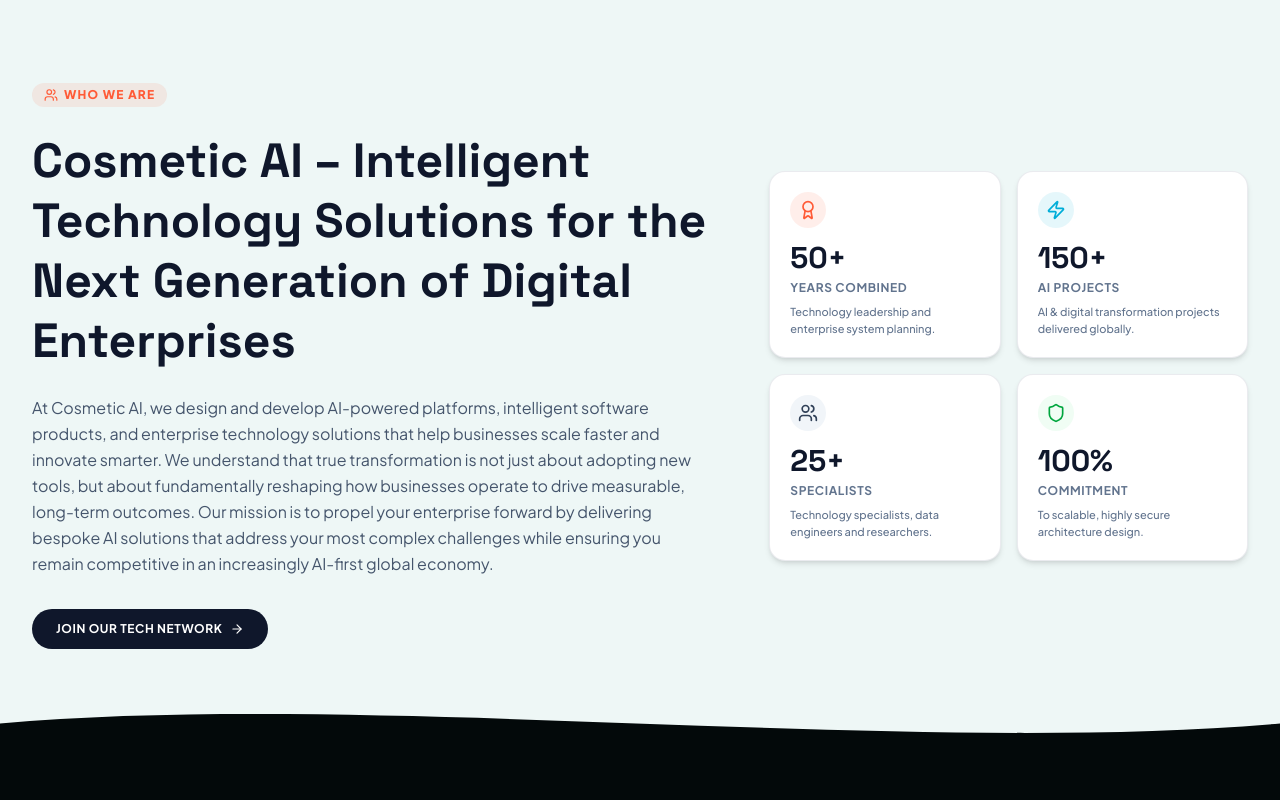
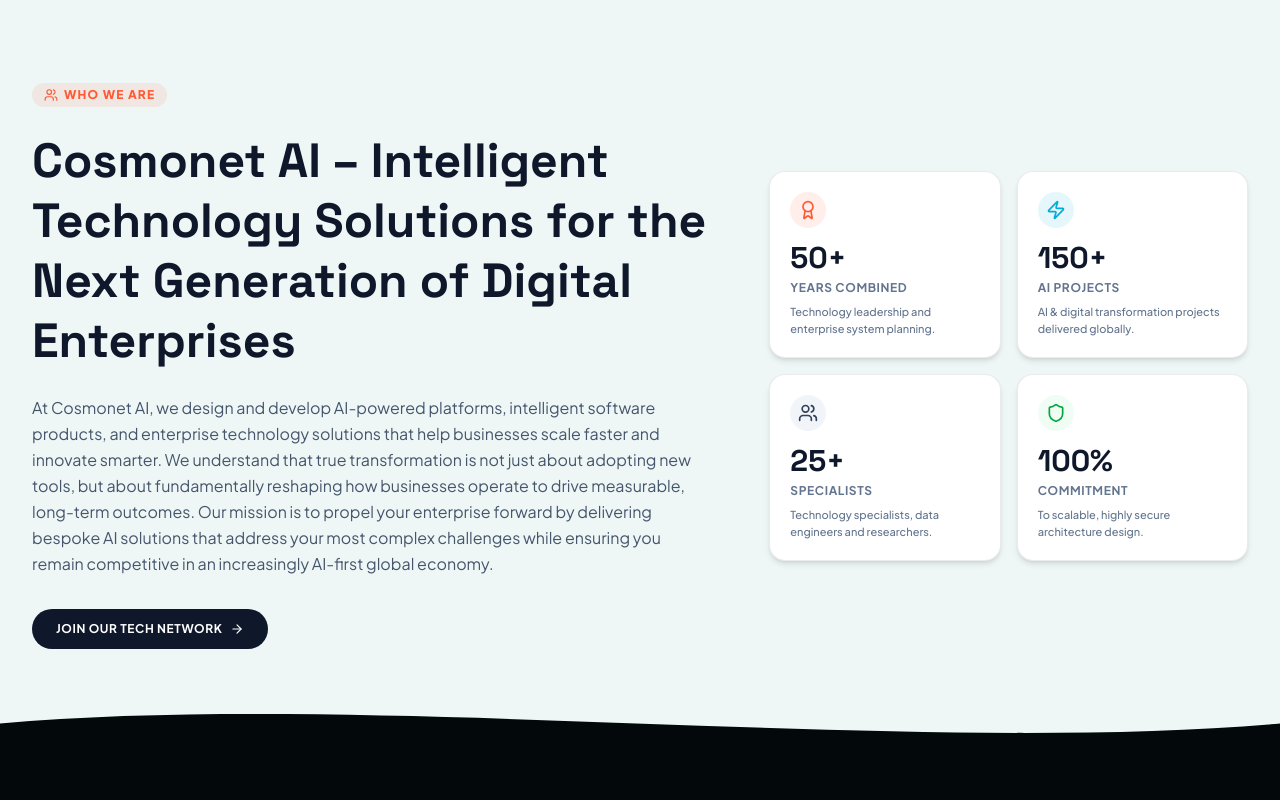
Before and after one commit to pashaarshad/demo-test-cosmnet-ai, a React (Vite) app: page / in a window 1280 px wide. Shown: the part 980-1780 px from the top of the page. Built offline with nearby package versions, Linux system fonts and the light colour scheme.

Commit message:
chore: rename project to Cosmonet AI
Update branding references throughout the application to reflect the transition from Cosmetic AI to Cosmonet AI.

```diff
--- a/index.html
+++ b/index.html
@@ -3,7 +3,7 @@
   <head>
     <meta charset="UTF-8" />
     <meta name="viewport" content="width=device-width, initial-scale=1.0" />
-    <title>Cosmetic AI</title>
+    <title>Cosmonet AI</title>
   </head>
   <body>
     <div id="root"></div>
--- a/metadata.json
+++ b/metadata.json
@@ -1,6 +1,6 @@
 {
-  "name": "Cosmetic AI",
-  "description": "An AI-powered platforms, intelligent software products, and enterprise technology solutions portal for Cosmetic AI, featuring custom interactive squad builders, tech stack calibration, and job portals.",
+  "name": "Cosmonet AI",
+  "description": "An AI-powered platforms, intelligent software products, and enterprise technology solutions portal for Cosmonet AI, featuring custom interactive squad builders, tech stack calibration, and job portals.",
   "requestFramePermissions": [],
   "majorCapabilities": ["MAJOR_CAPABILITY_SERVER_SIDE_GEMINI_API"]
 }
--- a/src/components/CareersView.tsx
+++ b/src/components/CareersView.tsx
@@ -132,7 +132,7 @@
         {/* Header Block */}
         <div className="text-center max-w-2xl mx-auto space-y-4">
           <span className="px-3.5 py-1.5 bg-[#00ADD8]/10 text-[#00ADD8] border border-[#00ADD8]/20 rounded-full text-xs font-bold uppercase tracking-wider">
-            Cosmetic AI Careers Center
+            Cosmonet AI Careers Center
           </span>
           <h1 className="text-3xl sm:text-4xl md:text-5xl font-display font-black tracking-tight">
             Find Your Next Future
@@ -336,7 +336,7 @@
             {/* Footer buttons */}
             <div className="p-6 border-t border-[#143B41]/30 bg-[#051517] flex justify-between gap-4">
               <button
-                onClick={() => alert("Job Saved to your Cosmetic AI profile!")}
+                onClick={() => alert("Job Saved to your Cosmonet AI profile!")}
                 className="px-5 py-3 border border-white/20 hover:border-white rounded-full text-xs font-bold uppercase tracking-wider flex items-center gap-1.5 cursor-pointer text-gray-300 hover:text-white transition-colors"
               >
                 <Bookmark className="w-4 h-4 text-[#00ADD8]" />
--- a/src/components/Footer.tsx
+++ b/src/components/Footer.tsx
@@ -59,13 +59,13 @@
             >
               <img
                 src={logoImg}
-                alt="Cosmetic AI Logo"
+                alt="Cosmonet AI Logo"
                 className="w-14 h-14 md:w-20 md:h-20 object-contain group-hover:rotate-12 transition-transform duration-500 ease-out"
                 referrerPolicy="no-referrer"
               />
               <img
                 src={logoTextImg}
-                alt="Cosmetic AI"
+                alt="Cosmonet AI"
                 className="h-12 md:h-16 w-auto object-contain"
                 referrerPolicy="no-referrer"
               />
@@ -73,7 +73,7 @@
             </div>
 
             <p className="text-sm text-gray-400 max-w-sm leading-relaxed">
-              Cosmetic AI is a technology and artificial intelligence solutions company focused on building AI-driven products, digital platforms, and intelligent automation systems for modern enterprises.
+              Cosmonet AI is a technology and artificial intelligence solutions company focused on building AI-driven products, digital platforms, and intelligent automation systems for modern enterprises.
             </p>
 
             <div className="flex gap-3 pt-2">
@@ -204,7 +204,7 @@
         {/* Bottom Legal bar */}
         <div className="pt-8 border-t border-[#143B41]/30 flex flex-col md:flex-row justify-between items-center text-xs text-gray-500 gap-4">
           <div>
-            &copy; {new Date().getFullYear()} Cosmetic AI. All rights reserved.
+            &copy; {new Date().getFullYear()} Cosmonet AI. All rights reserved.
           </div>
           <div className="flex gap-4">
             <a href="#privacy" className="hover:text-white hover:underline transition-colors">Privacy Policy</a>
--- a/src/components/Header.tsx
+++ b/src/components/Header.tsx
@@ -64,13 +64,13 @@
         >
           <img
             src={logoImg}
-            alt="Cosmetic AI Logo"
+            alt="Cosmonet AI Logo"
             className="w-12 h-12 md:w-18 md:h-18 object-contain group-hover:rotate-12 transition-transform duration-500 ease-out"
             referrerPolicy="no-referrer"
           />
           <img
             src={logoTextImg}
-            alt="Cosmetic AI"
+            alt="Cosmonet AI"
             className="h-16 md:h-24 w-auto object-contain"
             referrerPolicy="no-referrer"
           />
--- a/src/components/HomeView.tsx
+++ b/src/components/HomeView.tsx
@@ -143,7 +143,7 @@
     id: "security-compliance",
     icon: Shield,
     title: "Security & Compliance Engineering",
-    subtitle: "Cosmetic AI ensures Security is embedded into every layer of the technology stack from day one.",
+    subtitle: "Cosmonet AI ensures Security is embedded into every layer of the technology stack from day one.",
     points: [
       "End-to-end resilience across systems and infrastructure",
       "Secure cloud environments with built-in protection layers",
@@ -320,7 +320,7 @@
               transition={{ duration: 0.6, delay: 0.2 }}
               className="text-base sm:text-lg md:text-xl text-gray-300 max-w-xl leading-relaxed"
             >
-              At <strong className="text-white font-extrabold">Cosmetic AI</strong>, we design and develop AI-powered platforms, intelligent software products, and enterprise technology solutions that help businesses scale faster and innovate smarter.
+              At <strong className="text-white font-extrabold">Cosmonet AI</strong>, we design and develop AI-powered platforms, intelligent software products, and enterprise technology solutions that help businesses scale faster and innovate smarter.
             </motion.p>
 
             <motion.div
@@ -441,11 +441,11 @@
               </div>
 
               <h2 className="text-3xl sm:text-4xl md:text-5xl font-display font-black leading-tight text-slate-900">
-                Cosmetic AI – Intelligent Technology Solutions for the Next Generation of Digital Enterprises
+                Cosmonet AI – Intelligent Technology Solutions for the Next Generation of Digital Enterprises
               </h2>
 
               <p className="text-sm sm:text-base text-slate-600 leading-relaxed max-w-2xl">
-                At Cosmetic AI, we design and develop AI-powered platforms, intelligent software products, and enterprise technology solutions that help businesses scale faster and innovate smarter. We understand that true transformation is not just about adopting new tools, but about fundamentally reshaping how businesses operate to drive measurable, long-term outcomes. Our mission is to propel your enterprise forward by delivering bespoke AI solutions that address your most complex challenges while ensuring you remain competitive in an increasingly AI-first global economy.
+                At Cosmonet AI, we design and develop AI-powered platforms, intelligent software products, and enterprise technology solutions that help businesses scale faster and innovate smarter. We understand that true transformation is not just about adopting new tools, but about fundamentally reshaping how businesses operate to drive measurable, long-term outcomes. Our mission is to propel your enterprise forward by delivering bespoke AI solutions that address your most complex challenges while ensuring you remain competitive in an increasingly AI-first global economy.
               </p>
 
               <div className="pt-2">
@@ -717,7 +717,7 @@
               Industries We Serve
             </h2>
             <p className="text-sm sm:text-base text-slate-600">
-              From fintech enterprises leveraging AI for real-time fraud detection, to healthcare providers deploying machine learning for predictive patient outcomes, Cosmetic AI delivers both the strategic vision and advanced technical execution required to succeed.
+              From fintech enterprises leveraging AI for real-time fraud detection, to healthcare providers deploying machine learning for predictive patient outcomes, Cosmonet AI delivers both the strategic vision and advanced technical execution required to succeed.
             </p>
           </div>
 
@@ -790,7 +790,7 @@
             <div className="lg:col-span-5 space-y-6">
               <div className="inline-flex items-center gap-1.5 text-xs text-[#FF5A36] font-bold uppercase tracking-wider bg-[#0B2B30]/40 border border-[#143B41]/50 px-3.5 py-1.5 rounded-full">
                 <Award className="w-3.5 h-3.5 animate-pulse" />
-                <span>Why Choose Cosmetic AI</span>
+                <span>Why Choose Cosmonet AI</span>
               </div>
               <h2 className="text-3xl sm:text-4xl font-display font-black leading-tight">
                 Technology Expertise That Drives Real Results
@@ -844,7 +844,7 @@
             <div className="lg:col-span-7 space-y-6">
               <div className="inline-flex items-center gap-1.5 text-xs text-[#00ADD8] font-bold uppercase tracking-wider bg-[#0B2B30]/40 border border-[#143B41]/50 px-3.5 py-1.5 rounded-full">
                 <Users className="w-3.5 h-3.5" />
-                <span>Partnering with Cosmetic AI</span>
+                <span>Partnering with Cosmonet AI</span>
               </div>
 
               <h3 className="text-2xl sm:text-3xl font-display font-black leading-tight">
@@ -852,7 +852,7 @@
               </h3>
 
               <p className="text-sm text-gray-300 max-w-2xl leading-relaxed">
-                Partnering with Cosmetic AI means gaining access to deep technical expertise in Generative AI Development and a collaborative innovation ecosystem.
+                Partnering with Cosmonet AI means gaining access to deep technical expertise in Generative AI Development and a collaborative innovation ecosystem.
               </p>
 
               <div className="space-y-2 text-xs">
@@ -1026,7 +1026,7 @@
               <span>Join Our Team</span>
             </div>
             <h2 className="text-3xl sm:text-4xl font-display font-black leading-tight text-white">
-              Build the Future with Cosmetic AI
+              Build the Future with Cosmonet AI
             </h2>
             <p className="text-sm sm:text-base text-gray-300 leading-relaxed">
               We are always looking for curious minds, innovative thinkers, and passionate engineers to join our growing team. Join us and help shape the future of AI-powered technology.
@@ -1120,7 +1120,7 @@
                   Contact Us
                 </h2>
                 <p className="text-sm text-slate-600 leading-relaxed max-w-md font-medium">
-                  Ready to transform your business with AI? Let's start a conversation. Have an idea, product vision, or digital transformation initiative? Connect with our experts to explore how Cosmetic AI can help build scalable, AI-powered technology solutions.
+                  Ready to transform your business with AI? Let's start a conversation. Have an idea, product vision, or digital transformation initiative? Connect with our experts to explore how Cosmonet AI can help build scalable, AI-powered technology solutions.
                 </p>
               </div>
 
@@ -1132,8 +1132,8 @@
                   </div>
                   <div>
                     <p className="text-[10px] text-slate-400 font-bold uppercase tracking-widest">Email Us</p>
-                    <a href="mailto:hello@cosmetic.ai" className="text-base font-bold text-slate-900 hover:text-[#00ADD8] transition-colors">
-                      hello@cosmetic.ai
+                    <a href="mailto:hello@cosmonet.ai" className="text-base font-bold text-slate-900 hover:text-[#00ADD8] transition-colors">
+                      hello@cosmonet.ai
                     </a>
                   </div>
                 </div>
--- a/src/components/TechView.tsx
+++ b/src/components/TechView.tsx
@@ -145,7 +145,7 @@
     },
     {
       q: "Why not just hire freelancers?",
-      a: "With Cosmetic AI, you get a fully synchronized team of senior product engineers, designers, and project leads under a single clear contract, instead of wasting weeks managing independent freelancers."
+      a: "With Cosmonet AI, you get a fully synchronized team of senior product engineers, designers, and project leads under a single clear contract, instead of wasting weeks managing independent freelancers."
     }
   ];
 
@@ -813,13 +813,13 @@
         </div>
       </section>
 
-      {/* WHY COSMETIC AI (Comparison Table) */}
+      {/* WHY COSMONET AI (Comparison Table) */}
       <section id="why-us" className="relative py-24 md:py-32 bg-[#EEF7F6] text-slate-800 overflow-hidden">
         <div className="max-w-7xl mx-auto px-4 md:px-8 relative z-10">
 
           <div className="text-center max-w-3xl mx-auto mb-16">
             <div className="text-xs font-mono font-bold uppercase tracking-widest text-[#FF5A36] mb-2">
-              WHY COSMETIC AI
+              WHY COSMONET AI
             </div>
             <h2 className="text-2xl sm:text-3xl md:text-4xl font-display font-black text-slate-900">
               How we're different.
@@ -832,7 +832,7 @@
                 <tr className="border-b border-slate-100">
                   <th className="p-5 font-mono text-xs text-slate-500 uppercase tracking-wider">Features</th>
                   <th className="p-5 font-mono text-xs text-slate-500 uppercase tracking-wider">Typical Dev Shop</th>
-                  <th className="p-5 font-mono text-xs text-[#00ADD8] uppercase tracking-wider bg-[#00ADD8]/5">Cosmetic AI</th>
+                  <th className="p-5 font-mono text-xs text-[#00ADD8] uppercase tracking-wider bg-[#00ADD8]/5">Cosmonet AI</th>
                 </tr>
               </thead>
               <tbody className="divide-y divide-slate-100 font-semibold text-sm">
@@ -940,7 +940,7 @@
                 Add a client story here
               </h3>
               <p className="text-xs sm:text-sm text-slate-600 leading-relaxed">
-                "By partnering with Cosmetic AI, we took our complex custom application code to a fully operational MVP stage in exactly 8 weeks. Their support team remained actively staffed throughout deployment and we owned 100% of our code repositories from week one."
+                "By partnering with Cosmonet AI, we took our complex custom application code to a fully operational MVP stage in exactly 8 weeks. Their support team remained actively staffed throughout deployment and we owned 100% of our code repositories from week one."
               </p>
             </div>
             <span className="px-3 py-1 bg-yellow-500/10 border border-yellow-500/20 rounded text-yellow-700 text-[9px] font-mono whitespace-nowrap self-start sm:self-center">
--- a/src/data.ts
+++ b/src/data.ts
@@ -89,7 +89,7 @@
     type: "Permanent",
     salary: "$140,000 - $180,000 per annum",
     postedDate: "MAR 15, 2026",
-    companyName: "Cosmetic AI",
+    companyName: "Cosmonet AI",
     description: "We are seeking a Senior Machine Learning Engineer to design and develop AI-powered platforms, implement advanced deep learning models, and orchestrate custom LLM fine-tuning for our enterprise clients.",
     requirements: [
       "5+ years of production experience training, deploying, and monitoring ML models at scale",
@@ -112,8 +112,8 @@
     type: "Permanent",
     salary: "$150,000 - $190,000 per annum",
     postedDate: "MAR 08, 2026",
-    companyName: "Cosmetic AI",
-    description: "At Cosmetic AI, we design and deploy applications across AWS, Azure, and GCP. We are looking for a Cloud Solutions Architect to build secure, serverless, and containerized environments for our clients' high-performance AI workloads.",
+    companyName: "Cosmonet AI",
+    description: "At Cosmonet AI, we design and deploy applications across AWS, Azure, and GCP. We are looking for a Cloud Solutions Architect to build secure, serverless, and containerized environments for our clients' high-performance AI workloads.",
     requirements: [
       "Certified Solutions Architect (AWS, GCP, or Azure)",
       "Strong skills in Terraform, Kubernetes, Helm, and docker-compose",
@@ -135,7 +135,7 @@
     type: "Permanent",
     salary: "₹1,800,000 - ₹2,400,000 per annum",
     postedDate: "FEB 28, 2026",
-    companyName: "Cosmetic AI",
+    companyName: "Cosmonet AI",
     description: "We are looking for a versatile Full-Stack Developer to build SaaS product development platforms, enterprise-grade APIs, and responsive React frontend applications that elevate user engagement and simplify complex operations.",
     requirements: [
       "3+ years of experience with React, Node.js, TypeScript, and modern state managers",
@@ -177,7 +177,7 @@
     summary: "A practical guide to designing cloud-native data engineering services, pipelines, and data lakes for real-time big data analytics and robust AI model training workflows.",
     author: {
       name: "Marcus Aurel",
-      role: "Partner, Cosmetic AI Solutions",
+      role: "Partner, Cosmonet AI Solutions",
       avatar: "https://images.unsplash.com/photo-1507003211169-0a1dd7228f2d?auto=format&fit=crop&q=80&w=150"
     }
   },
@@ -200,7 +200,7 @@
 export const TESTIMONIALS: Testimonial[] = [
   {
     id: "test-1",
-    quote: "Cosmetic AI completely transformed how we build digital products. Within weeks of launching our AI initiative, they delivered a highly secure, fine-tuned LLM system that automates up to 60% of our customer queries safely.",
+    quote: "Cosmonet AI completely transformed how we build digital products. Within weeks of launching our AI initiative, they delivered a highly secure, fine-tuned LLM system that automates up to 60% of our customer queries safely.",
     author: "Elena Rostov",
     role: "VP of Engineering",
     company: "StripeHQ",
@@ -209,7 +209,7 @@
   },
   {
     id: "test-2",
-    quote: "The team at Cosmetic AI has deep technical expertise in both cloud migration and artificial intelligence. They built a robust real-time data pipeline on AWS that turns raw telemetry into actionable intelligence within seconds.",
+    quote: "The team at Cosmonet AI has deep technical expertise in both cloud migration and artificial intelligence. They built a robust real-time data pipeline on AWS that turns raw telemetry into actionable intelligence within seconds.",
     author: "David Vance",
     role: "Chief Technology Officer",
     company: "Novus Global",
```
Also changed, not shown: src/components/ContactDrawer.tsx (+4 -4 lines).
